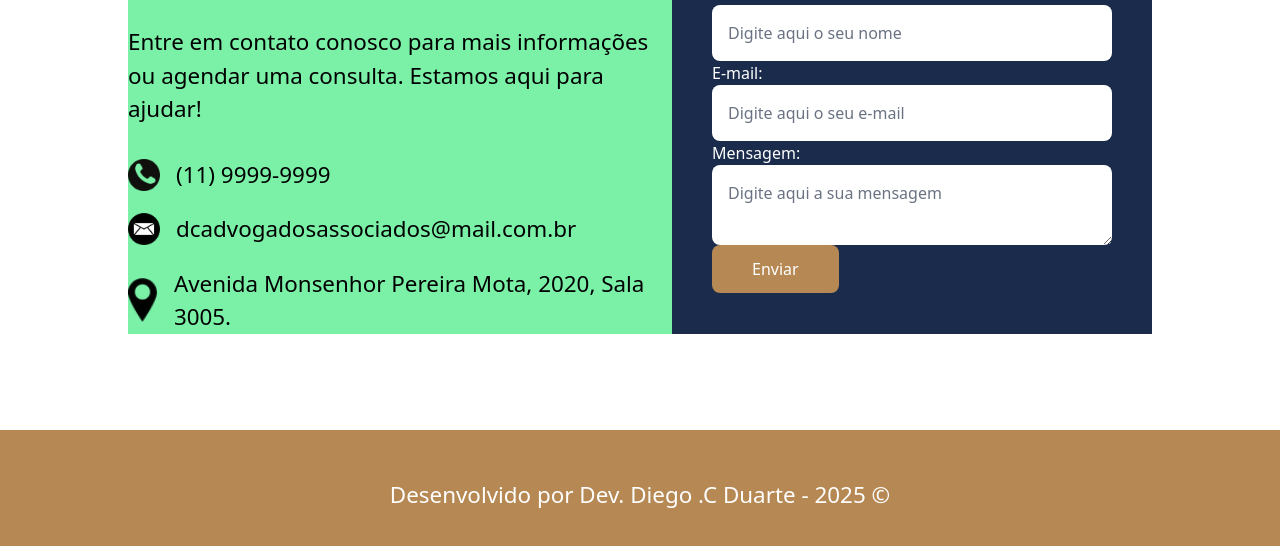
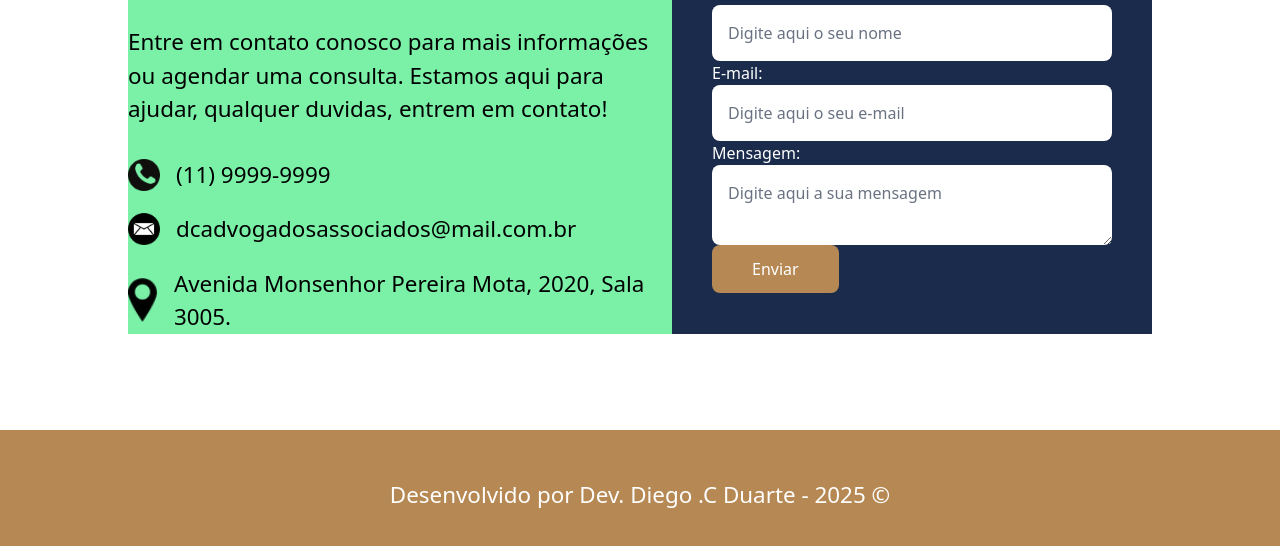
Before and after one commit to DiegoDuarte-git/Projeto-CursoDC, a plain HTML site: page index.html in a window 1280 px wide. Shown: the part 340-886 px from the top of the page. Drawn offline with nearby package versions, Linux system fonts and the light colour scheme.

Commit message:
Alteração de teste

```diff
--- a/index.html
+++ b/index.html
@@ -46,7 +46,7 @@ OCTYPE html>
           </h2>
           <p>
             Entre em contato conosco para mais informações ou agendar uma
-            consulta. Estamos aqui para ajudar!
+            consulta. Estamos aqui para ajudar, qualquer duvidas, entrem em contato!
           </p>
           <div class="flex flex-col gap-[1.3rem]">
             <div class="flex flex-row items-center gap-[1rem]">
```
